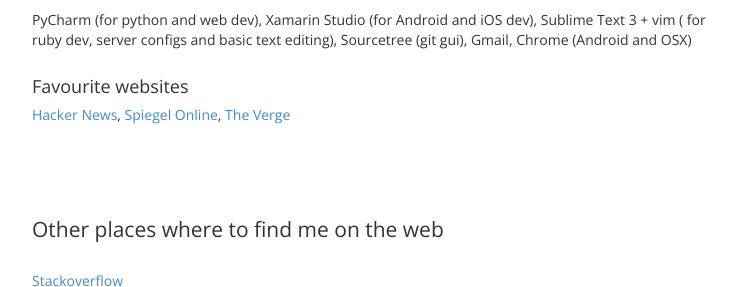
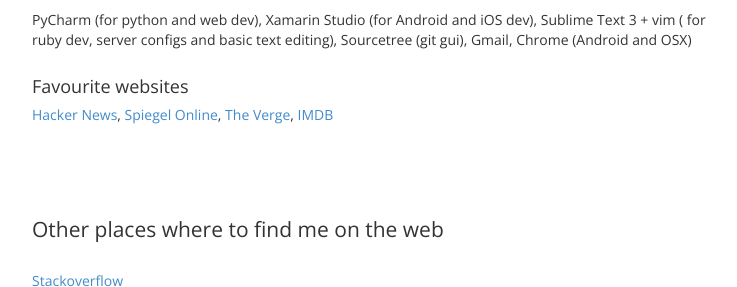
Before and after one commit to jnkwrych/jnkwrych.github.io, a Jekyll site: the page built from index.html, in a window 1280 px wide, cut to the strip 1346-1633 px from the top of the page. Shown: the whole strip, without its empty margins (258-995 px from the left). Built offline with Jekyll 4.4.1, drawn with Linux system fonts in a browser that asks for light colours; Markdown is read by kramdown in place of the engine named in the settings.

Commit message:
Update index.html

```diff
--- a/index.html
+++ b/index.html
@@ -79,7 +79,8 @@
 
     <p><a href="http://news.ycombinator.com" target="_blank">Hacker News</a>, <a href="http://www.spiegel.de"
                                                                                  target="_blank">Spiegel Online</a>, <a
-            href="http://www.theverge.com" target="_blank">The Verge</a></p>
+            href="http://www.theverge.com" target="_blank">The Verge</a>, <a
+            href="http://www.imdb.com" target="_blank">IMDB</a></p>
 </article>
 
 <article>
```
